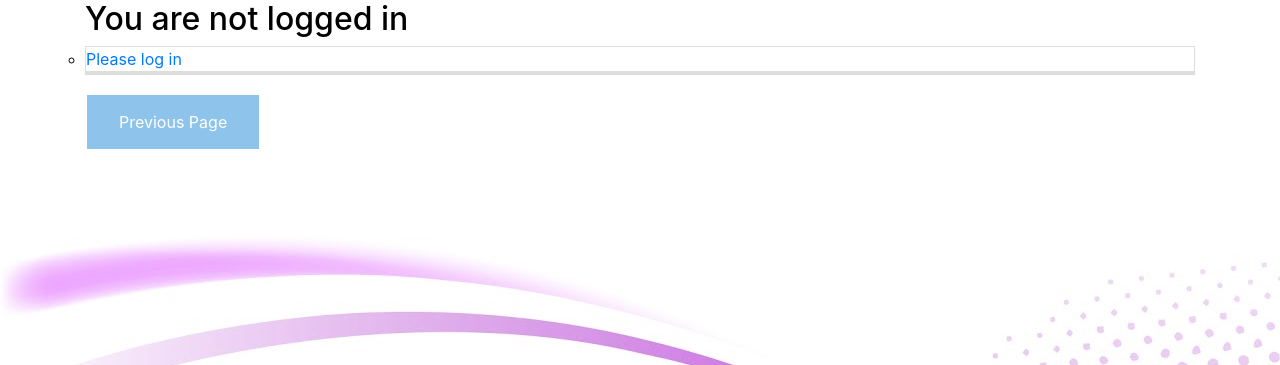
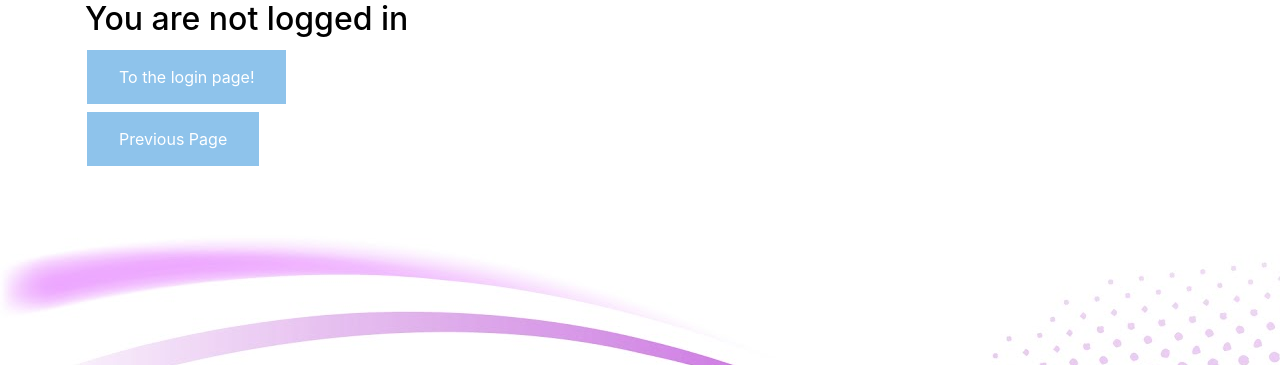
Before and after one commit to fiskmoz/Service-portal, a Django app: page / in a window 1280 px wide. Shown: the part 66-431 px from the top of the page. Run offline with Django 3.2, Linux system fonts and the light colour scheme; some libraries are stand-ins or nearby versions.

Commit message:
Improved buttons on loginpage :)

```diff
--- a/templates/home.html
+++ b/templates/home.html
@@ -15,8 +15,9 @@
 </ol>
 {% else %}
 <h2>You are not logged in</h2>
-<ol>
-  <li> <a href="{% url 'login' %}">Please log in</a></li>
-  <ol>
-    {% endif %}
-    {% endblock %}
+
+<form action="{% url 'login' %}">
+    <input type="submit" value="To the login page!" />
+</form>
+{% endif %}
+{% endblock %}
--- a/templates/registration/login.html
+++ b/templates/registration/login.html
@@ -9,6 +9,6 @@
 <form method="post">
   {% csrf_token %}
   {{ form.as_p }}
-  <button type="submit">Login</button>
+  <input type="submit" value = "Login"></>
 </form>
 {% endblock %}
```
